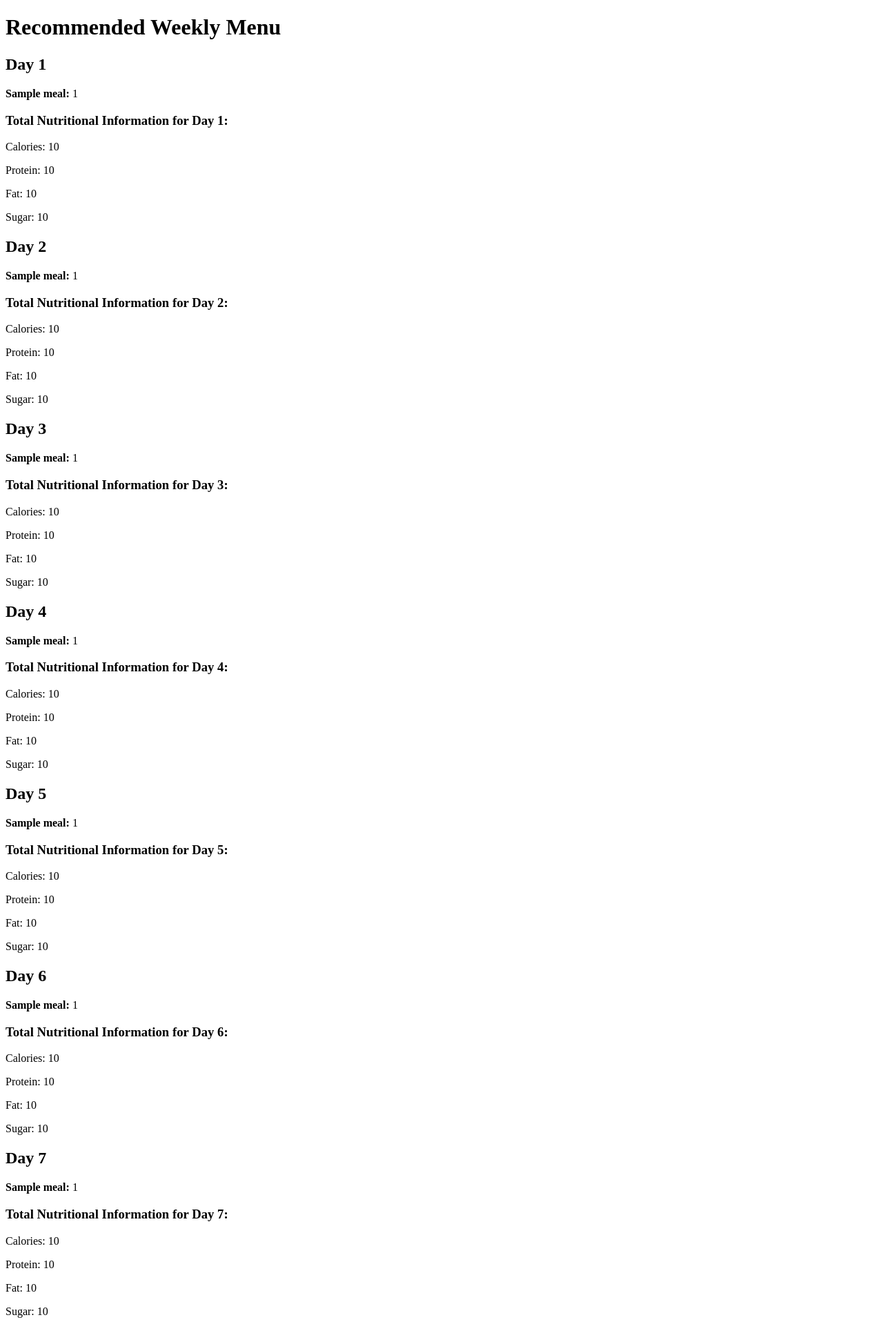
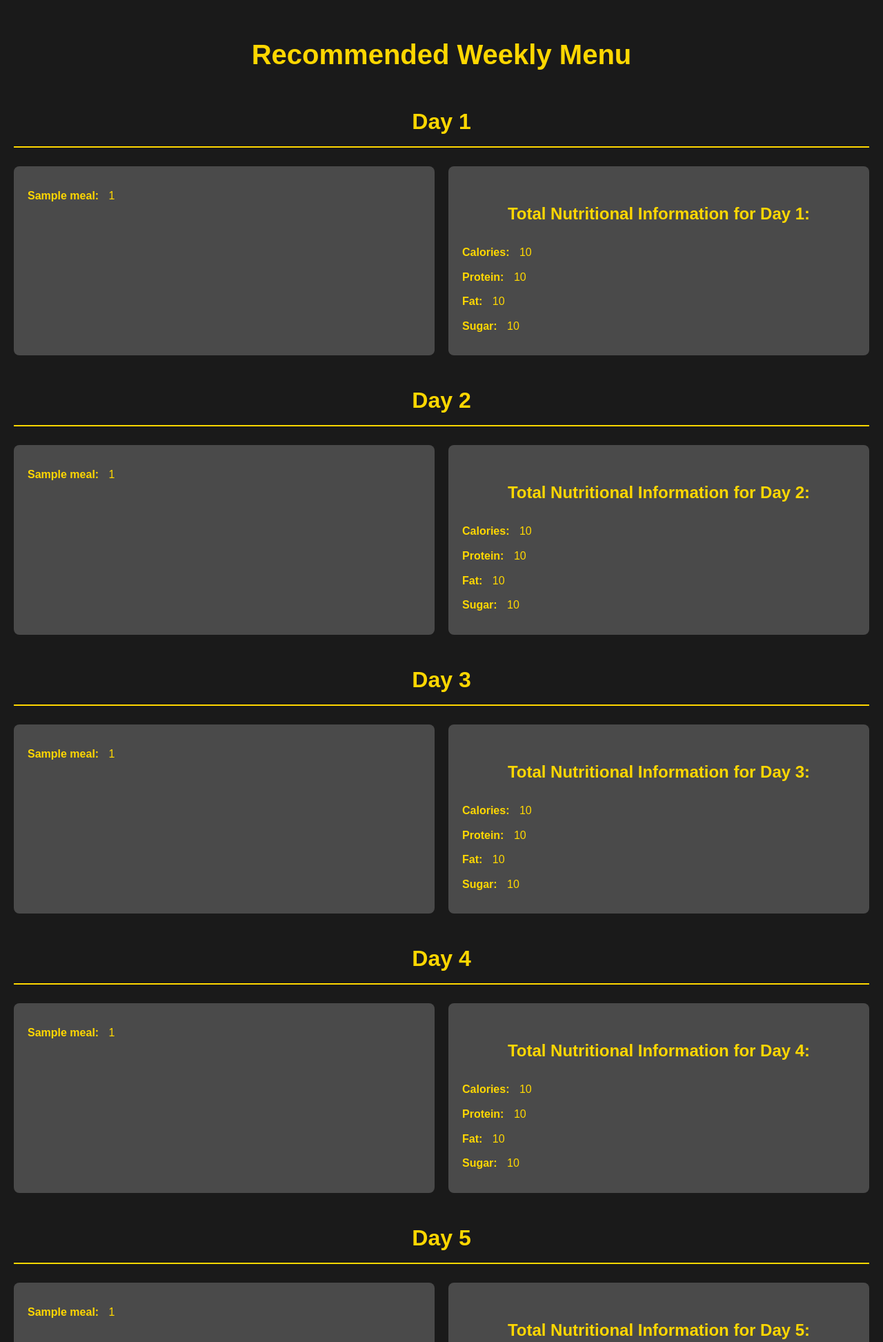
Before and after one commit to Yogesh4046/MPW, a Flask app: template templates/menu.html in a window 1280 px wide. Shown: the top 1945 px of the page at 69% size. Before the commit the page ends 1910 px from the top, so only its background shows below. Run offline with Flask 3, Linux system fonts and the light colour scheme; the template is opened without the code that fills it: most values are stand-ins (such as "Sample title", 1, 10 or a date in 2020).

Commit message:
Update menu.html

```diff
--- a/templates/menu.html
+++ b/templates/menu.html
@@ -2,13 +2,81 @@
 <html lang="en">
 <head>
     <meta charset="UTF-8">
+    <meta name="viewport" content="width=device-width, initial-scale=1.0">
     <title>Recommended Weekly Menu</title>
+    <style>
+        :root {
+            --background-color: #1a1a1a;
+            --text-color: #ffd700;
+            --accent-color: #4a4a4a;
+        }
+
+        body {
+            font-family: Arial, sans-serif;
+            background-color: var(--background-color);
+            color: var(--text-color);
+            line-height: 1.6;
+            margin: 0;
+            padding: 20px;
+        }
+
+        h1, h2, h3 {
+            text-align: center;
+        }
+
+        h1 {
+            font-size: 2.5em;
+            margin-bottom: 30px;
+        }
+
+        h2 {
+            font-size: 2em;
+            margin-top: 40px;
+            border-bottom: 2px solid var(--text-color);
+            padding-bottom: 10px;
+        }
+
+        h3 {
+            font-size: 1.5em;
+            margin-top: 30px;
+        }
+
+        .day-container {
+            display: grid;
+            grid-template-columns: repeat(auto-fit, minmax(300px, 1fr));
+            gap: 20px;
+            margin-bottom: 40px;
+        }
+
+        .meal-list, .nutrition-info {
+            background-color: var(--accent-color);
+            border-radius: 8px;
+            padding: 20px;
+        }
+
+        .meal-list p, .nutrition-info p {
+            margin: 10px 0;
+        }
+
+        strong {
+            font-weight: bold;
+            margin-right: 10px;
+        }
+
+        @media (max-width: 600px) {
+            .day-container {
+                grid-template-columns: 1fr;
+            }
+        }
+    </style>
 </head>
 <body>
     <h1>Recommended Weekly Menu</h1>
 
     {% for day in range(7) %}
         <h2>Day {{ day + 1 }}</h2>
+        <div class="day-container">
+            <div class="meal-list">
                 {% for meal, dishes in menu.items() %}
                     {% if dishes %}
                         <p><strong>{{ meal }}:</strong> {{ dishes[day % dishes|length] }}</p>
@@ -16,12 +84,16 @@
                         <p><strong>{{ meal }}:</strong> No dishes available</p>
                     {% endif %}
                 {% endfor %}
+            </div>
 
+            <div class="nutrition-info">
                 <h3>Total Nutritional Information for Day {{ day + 1 }}:</h3>
-        <p>Calories: {{ nutrition_info['Breakfast']['Calories'] + nutrition_info['Lunch']['Calories'] + nutrition_info['Snacks']['Calories'] + nutrition_info['Dinner']['Calories'] }}</p>
-        <p>Protein: {{ nutrition_info['Breakfast']['Protein'] + nutrition_info['Lunch']['Protein'] + nutrition_info['Snacks']['Protein'] + nutrition_info['Dinner']['Protein'] }}</p>
-        <p>Fat: {{ nutrition_info['Breakfast']['Fat'] + nutrition_info['Lunch']['Fat'] + nutrition_info['Snacks']['Fat'] + nutrition_info['Dinner']['Fat'] }}</p>
-        <p>Sugar: {{ nutrition_info['Breakfast']['Sugar'] + nutrition_info['Lunch']['Sugar'] + nutrition_info['Snacks']['Sugar'] + nutrition_info['Dinner']['Sugar'] }}</p>
+                <p><strong>Calories:</strong> {{ nutrition_info['Breakfast']['Calories'] + nutrition_info['Lunch']['Calories'] + nutrition_info['Snacks']['Calories'] + nutrition_info['Dinner']['Calories'] }}</p>
+                <p><strong>Protein:</strong> {{ nutrition_info['Breakfast']['Protein'] + nutrition_info['Lunch']['Protein'] + nutrition_info['Snacks']['Protein'] + nutrition_info['Dinner']['Protein'] }}</p>
+                <p><strong>Fat:</strong> {{ nutrition_info['Breakfast']['Fat'] + nutrition_info['Lunch']['Fat'] + nutrition_info['Snacks']['Fat'] + nutrition_info['Dinner']['Fat'] }}</p>
+                <p><strong>Sugar:</strong> {{ nutrition_info['Breakfast']['Sugar'] + nutrition_info['Lunch']['Sugar'] + nutrition_info['Snacks']['Sugar'] + nutrition_info['Dinner']['Sugar'] }}</p>
+            </div>
+        </div>
     {% endfor %}
 </body>
 </html>
```
Lines whose indentation alone changed are shown as unchanged.
